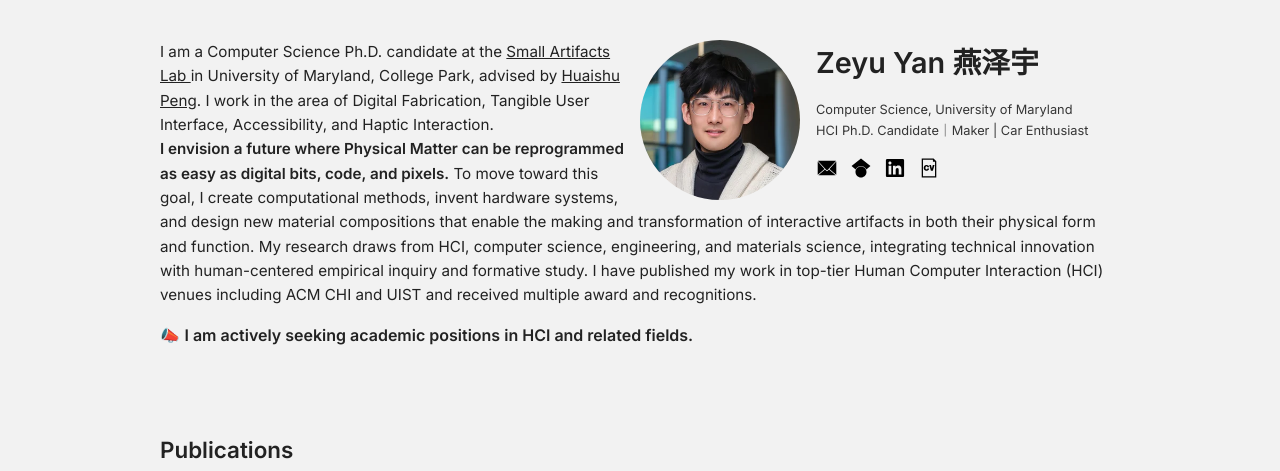
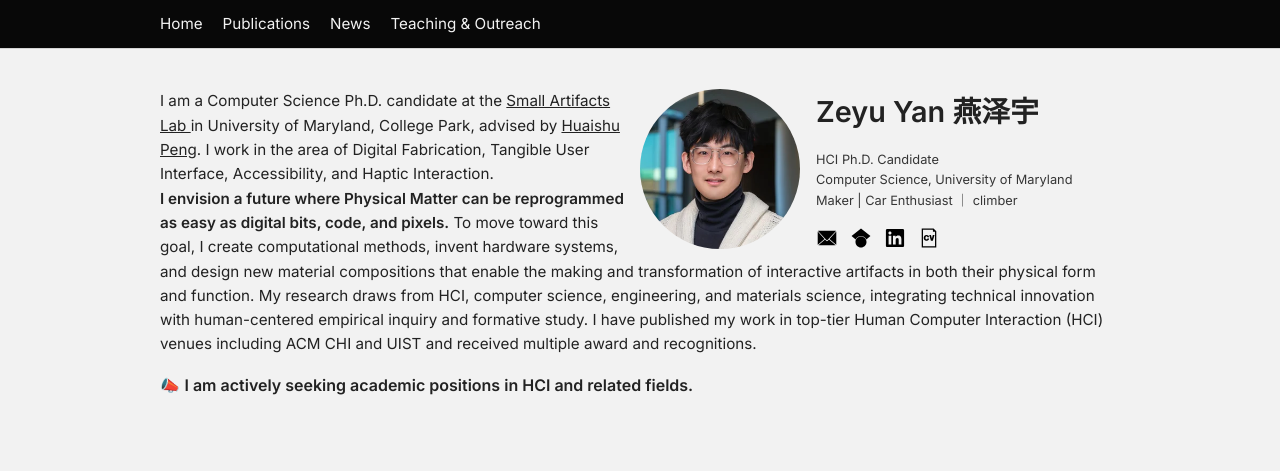
Before and after one commit to zyyan20h/zeyuyan.com, a Jekyll site: the page built from index.md, in a window 1280 px wide, cut to the strip 0-471 px from the top of the page. Built offline with Jekyll 4.4.1, drawn with Linux system fonts in a browser that asks for light colours; some of the changed text lies outside the part shown.

Commit message:
Update header nav links

```diff
--- a/_data/publications.yml
+++ b/_data/publications.yml
@@ -1,6 +1,6 @@
 - year: 2025
   venue: UIST 2025
-  award: "Best Paper Award & Special Recognition for Sustainability in Demo"
+  award: "Best Paper Award ｜ Special Recognition for Sustainability in Demo"
   title: "DissolvPCB: Fully Recyclable 3D-Printed Electronics Using Liquid Metal Conductors and PVA Substrates"
   authors: "Zeyu Yan, Su Hwan Hong, Josiah Hester, Tingyu Cheng, Huaishu Peng"
   image: "/assets/img/pubs/dissolvpcb.png"
@@ -88,7 +88,7 @@
 
 - year: 2023
   venue: UIST 2023
-  # award: ""
+  award: "3DPC Pioneer of the Decade Finalist"
   title: "3D Printing Magnetophoretic Displays"
   authors: "Zeyu Yan, Hsuanling Lee, Liang He, Huaishu Peng"
   image: "/assets/img/pubs/magnetophoretic.png"
--- a/_includes/header.html
+++ b/_includes/header.html
@@ -1,14 +1,8 @@
 <header class="site-header">
   <nav class="site-nav">
     <a href="{{ '/' | relative_url }}" class="nav-link">Home</a>
-    <!-- <a href="{{ '/repo/' | relative_url }}" class="nav-link">Sustainable HCI</a> -->
-
-    <!-- New external link -->
-    <a href="http://sustainablemaking.com/"
-        class="nav-link"
-        target="_blank"
-        rel="noopener noreferrer">
-        Sustainable Making Repo
-    </a>
+    <a href="{{ '/#publications' | relative_url }}" class="nav-link">Publications</a>
+    <a href="{{ '/#news' | relative_url }}" class="nav-link">News</a>
+    <a href="{{ '/teaching/' | relative_url }}" class="nav-link">Teaching & Outreach</a>
   </nav>
 </header>
--- a/_layouts/default.html
+++ b/_layouts/default.html
@@ -5,9 +5,7 @@
   <body id="top">
     <!-- header -->
 
-    {% comment %}
     {% include header.html %}
-    {% endcomment %}
 
     <!-- content -->
     <main class="page-content">
--- a/assets/css/home.css
+++ b/assets/css/home.css
@@ -85,7 +85,7 @@
 
 .home-title {
     margin-top: 0;
-    margin-bottom: 0.9rem;
+    margin-bottom: 0rem;
     /* margin: 0 0 0 0; */
     font-size: 0.8rem;
     opacity: 0.9;
--- a/index.md
+++ b/index.md
@@ -15,11 +15,14 @@ title: "Zeyu Yan"
 
     <div class="home-top-middle">
       <h1 class="home-name">Zeyu Yan  燕泽宇</h1>
+      <p class="home-title">
+        HCI Ph.D. Candidate
+      </p>
       <p class="home-affiliation">
         Computer Science, University of Maryland
       </p>
       <p class="home-title">
-        HCI Ph.D. Candidate｜Maker | Car Enthusiast
+        Maker | Car Enthusiast ｜ climber
       </p>
 
 
```
Also changed, not shown: _includes/pub-item.html (indentation only), 7 other files.
